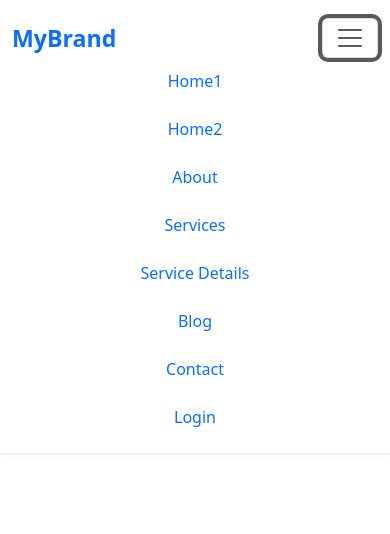
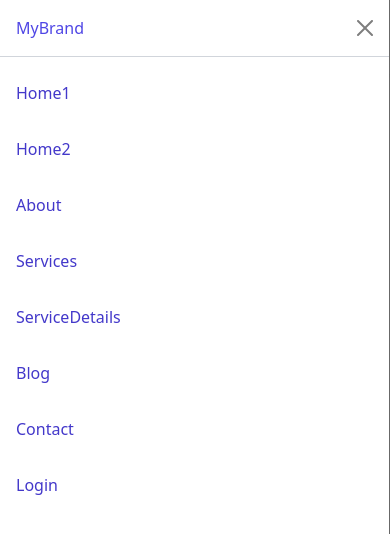
Before and after one commit to MaruthiMalapati/TestingSite, a plain HTML site: page Navbar.html in a window 390 px wide. Both pictures are taken after a click on the button 350 px from the left and 38 px from the top of the page. Shown: the top 534 px of the page. Drawn offline with nearby package versions, Linux system fonts and the light colour scheme.

Commit message:
final navbar changes

```diff
--- a/Navbar.html
+++ b/Navbar.html
@@ -1,74 +1,68 @@
 <!DOCTYPE html>
-<html lang="en">
+<html lang="en" class="scroll-smooth">
 <head>
   <meta charset="UTF-8" />
-  <meta name="viewport" content="width=device-width, initial-scale=1.0"/>
-  <title>Responsive Centered Navbar</title>
+  <meta name="viewport" content="width=device-width, initial-scale=1.0" />
+  <title>Responsive Sidebar Navbar</title>
 
-  <!-- Bootstrap CSS -->
-  <link href="https://cdn.jsdelivr.net/npm/bootstrap@5.3.0/dist/css/bootstrap.min.css" rel="stylesheet"/>
+  <!-- Bootstrap 5 CSS -->
+  <link href="https://cdn.jsdelivr.net/npm/bootstrap@5.3.2/dist/css/bootstrap.min.css" rel="stylesheet" />
+  <!-- TailwindCSS CDN -->
+  <script src="https://cdn.tailwindcss.com"></script>
+</head>
+<body class="bg-white dark:bg-gray-900 text-gray-800 dark:text-white">
 
-  <style>
-    /* Center nav list only on large screens */
-    @media (min-width: 992px) {
-      .navbar-center {
-        position: absolute;
-        left: 50%;
-        transform: translateX(-50%);
-      }
-    }
-  </style>
-</head>
-<body>
-  <nav class="navbar navbar-expand-lg navbar-light bg-white shadow-sm sticky-top py-3 position-relative">
-    <div class="container-fluid">
-      <!-- Brand -->
-      <a class="navbar-brand fs-3 fw-bold text-primary" href="#">MyBrand</a>
+  <!-- Navbar -->
+  <nav class="navbar navbar-expand-lg bg-white dark:bg-gray-800 shadow-sm sticky-top z-50 py-3">
+    <div class="container-fluid px-4 flex justify-between items-center">
+      <a class="navbar-brand text-2xl font-extrabold text-indigo-600 dark:text-indigo-400" href="#">MyBrand</a>
 
-      <!-- Toggler Button -->
-      <button
-        class="navbar-toggler"
-        type="button"
-        data-bs-target="#navbarNav"
-        aria-controls="navbarNav"
-        aria-expanded="false"
-        aria-label="Toggle navigation">
-        <span class="navbar-toggler-icon"></span>
+      <!-- Toggler button for sidebar -->
+      <button class="btn btn-outline-primary d-lg-none" type="button" data-bs-toggle="offcanvas" data-bs-target="#mobileSidebar" aria-controls="mobileSidebar">
+        <svg xmlns="http://www.w3.org/2000/svg" class="h-6 w-6" fill="none" viewBox="0 0 24 24"
+             stroke="currentColor">
+          <path stroke-linecap="round" stroke-linejoin="round" stroke-width="2"
+                d="M4 6h16M4 12h16M4 18h16"/>
+        </svg>
       </button>
 
-      <!-- Collapsible Nav Links -->
-      <div class="navbar-collapse justify-content-lg-center" id="navbarNav">
-        <ul class="navbar-nav gap-2 text-center navbar-center">
-          <li class="nav-item">
-            <a class="nav-link text-primary" href="/TestingSite/Homepages/Homepage1.html">Home1</a>
-          </li>
-          <li class="nav-item">
-            <a class="nav-link text-primary" href="/TestingSite/Homepages/Homepage2.html">Home2</a>
-          </li>
-          <li class="nav-item">
-            <a class="nav-link text-primary" href="/TestingSite/AboutUs/AboutUspage.html">About</a>
-          </li>
-          <li class="nav-item">
-            <a class="nav-link text-primary" href="/TestingSite/Services/Services.html">Services</a>
-          </li>
-          <li class="nav-item">
-            <a class="nav-link text-primary" href="/TestingSite/Services/Servicedetailspage.html">Service Details</a>
-          </li>
-          <li class="nav-item">
-            <a class="nav-link text-primary" href="/TestingSite/Blog/Blogpage.html">Blog</a>
-          </li>
-          <li class="nav-item">
-            <a class="nav-link text-primary" href="/TestingSite/Contact/ContactUspage.html">Contact</a>
-          </li>
-          <li class="nav-item">
-            <a class="nav-link text-primary" href="/TestingSite/Login.html">Login</a>
-          </li>
+      <!-- Desktop Menu -->
+      <div class=" navbar-collapse justify-center d-none d-lg-flex">
+        <ul class="navbar-nav gap-3">
+          <li class="nav-item"><a class="nav-link text-indigo-700 dark:text-indigo-300" href="/Homepages/Homepage1.html">Home1</a></li>
+          <li class="nav-item"><a class="nav-link text-indigo-700 dark:text-indigo-300" href="/Homepages/Homepage2.html">Home2</a></li>
+          <li class="nav-item"><a class="nav-link text-indigo-700 dark:text-indigo-300" href="/AboutUs/AboutUspage.html">About</a></li>
+          <li class="nav-item"><a class="nav-link text-indigo-700 dark:text-indigo-300" href="/Services/Services.html">Services</a></li>
+          <li class="nav-item"><a class="nav-link text-indigo-700 dark:text-indigo-300" href="/Services/Servicedetailspage.html">ServiceDetails</a></li>
+          <li class="nav-item"><a class="nav-link text-indigo-700 dark:text-indigo-300" href="/Blog/Blogpage.html">Blog</a></li>
+          <li class="nav-item"><a class="nav-link text-indigo-700 dark:text-indigo-300" href="/Contact/ContactUspage.html">Contact</a></li>
+          <li class="nav-item"><a class="nav-link text-indigo-700 dark:text-indigo-300" href="/Login.html">Login</a></li>
         </ul>
       </div>
     </div>
   </nav>
 
-  <!-- Bootstrap Bundle JS -->
-  <script src="https://cdn.jsdelivr.net/npm/bootstrap@5.3.0/dist/js/bootstrap.bundle.min.js"></script>
+  <!-- Offcanvas Sidebar for Mobile -->
+  <div class="offcanvas offcanvas-start bg-white dark:bg-gray-800" tabindex="-1" id="mobileSidebar" aria-labelledby="mobileSidebarLabel">
+    <div class="offcanvas-header border-b border-gray-300 dark:border-gray-700">
+      <h5 class="offcanvas-title text-indigo-600 dark:text-indigo-400" id="mobileSidebarLabel">MyBrand</h5>
+      <button type="button" class="btn-close text-reset" data-bs-dismiss="offcanvas" aria-label="Close"></button>
+    </div>
+    <div class="offcanvas-body">
+      <ul class="navbar-nav flex flex-col gap-3">
+        <li class="nav-item"><a class="nav-link text-indigo-700 dark:text-indigo-300" href="/Homepages/Homepage1.html">Home1</a></li>
+        <li class="nav-item"><a class="nav-link text-indigo-700 dark:text-indigo-300" href="/Homepages/Homepage2.html">Home2</a></li>
+        <li class="nav-item"><a class="nav-link text-indigo-700 dark:text-indigo-300" href="/AboutUs/AboutUspage.html">About</a></li>
+        <li class="nav-item"><a class="nav-link text-indigo-700 dark:text-indigo-300" href="/Services/Services.html">Services</a></li>
+        <li class="nav-item"><a class="nav-link text-indigo-700 dark:text-indigo-300" href="/Services/Servicedetailspage.html">ServiceDetails</a></li>
+        <li class="nav-item"><a class="nav-link text-indigo-700 dark:text-indigo-300" href="/Blog/Blogpage.html">Blog</a></li>
+        <li class="nav-item"><a class="nav-link text-indigo-700 dark:text-indigo-300" href="/Contact/ContactUspage.html">Contact</a></li>
+        <li class="nav-item"><a class="nav-link text-indigo-700 dark:text-indigo-300" href="/Login.html">Login</a></li>
+      </ul>
+    </div>
+  </div>
+
+  <!-- Bootstrap Bundle JS (with Popper for sidebar toggle) -->
+  <script src="https://cdn.jsdelivr.net/npm/bootstrap@5.3.2/dist/js/bootstrap.bundle.min.js"></script>
 </body>
 </html>
```
